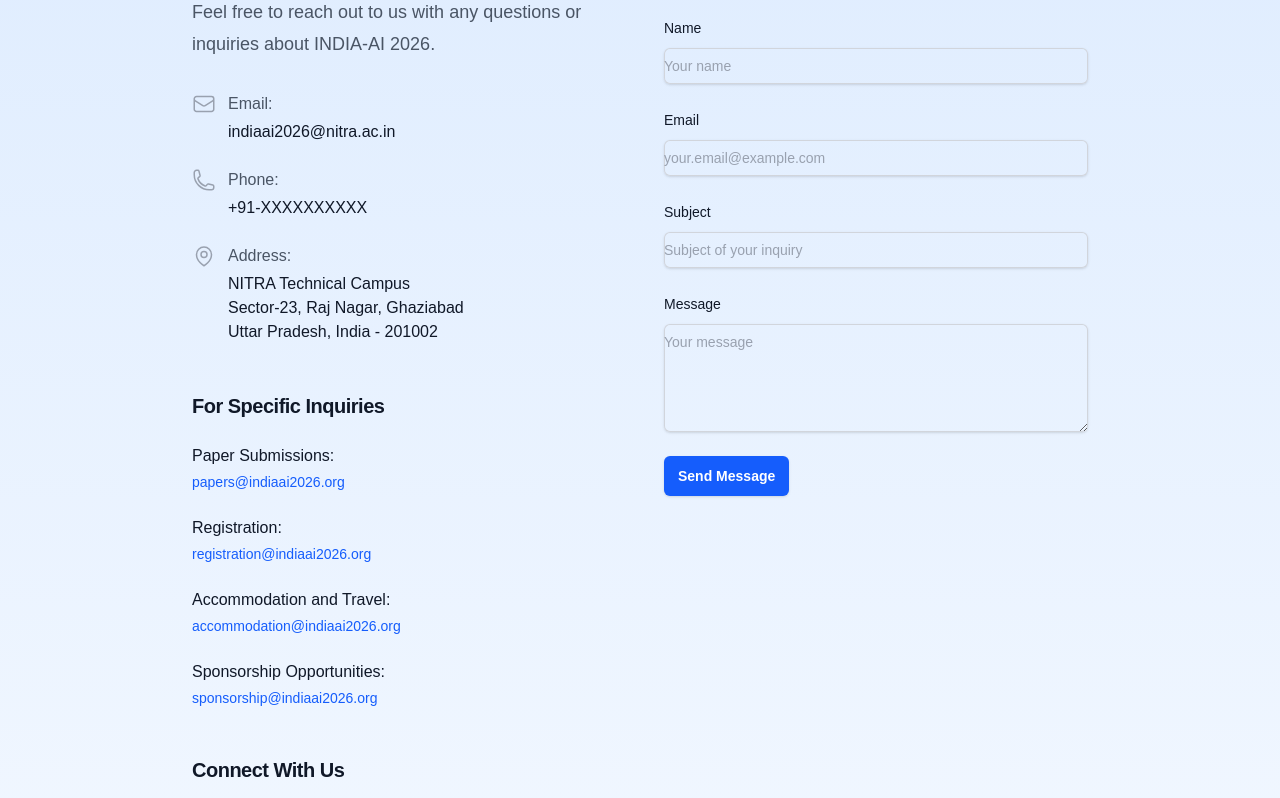
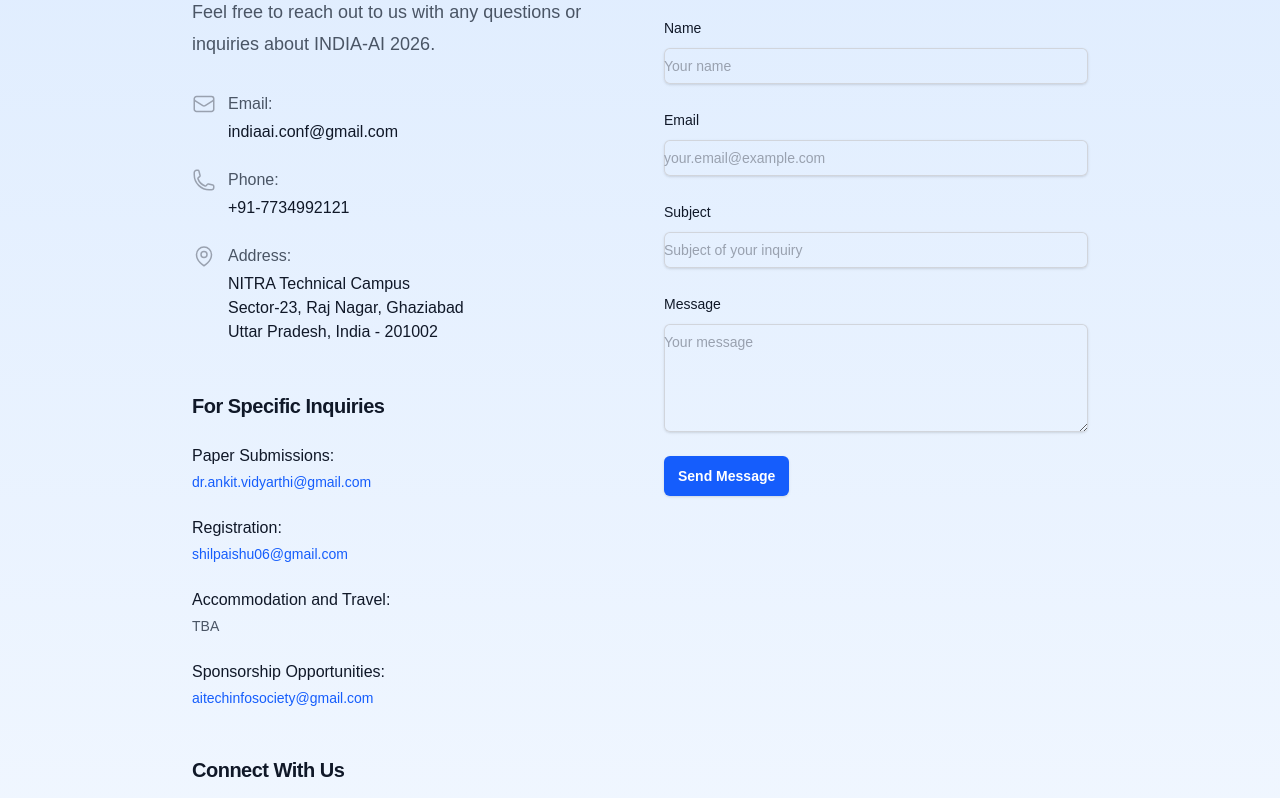
Before and after one commit to priyanshu07072004/india-ai, a Next.js app: page /contact in a window 1280 px wide. Shown: the part 340-1138 px from the top of the page. Built offline with nearby package versions, Linux system fonts and the light colour scheme.

Commit message:
changes in contact

```diff
--- a/app/contact/page.tsx
+++ b/app/contact/page.tsx
@@ -33,8 +33,8 @@
                   <div className="ml-3 text-base text-gray-600">
                     <p>Email:</p>
                     <p className="mt-1 font-medium text-gray-900">
-                      <a href="mailto:indiaai2026@nitra.ac.in" className="hover:underline">
-                        indiaai2026@nitra.ac.in
+                      <a href="mailto:indiaai.conf@gmail.com" className="hover:underline">
+                        indiaai.conf@gmail.com
                       </a>
                     </p>
                   </div>
@@ -46,7 +46,7 @@
                   </div>
                   <div className="ml-3 text-base text-gray-600">
                     <p>Phone:</p>
-                    <p className="mt-1 font-medium text-gray-900">+91-XXXXXXXXXX</p>
+                    <p className="mt-1 font-medium text-gray-900">+91-7734992121</p>
                   </div>
                 </div>
 
@@ -71,8 +71,8 @@
                   <div>
                     <h3 className="text-base font-medium text-gray-900">Paper Submissions:</h3>
                     <p className="mt-1 text-sm text-gray-600">
-                      <a href="mailto:papers@indiaai2026.org" className="text-blue-600 hover:text-blue-500">
-                        papers@indiaai2026.org
+                      <a href="mailto:dr.ankit.vidyarthi@gmail.com" className="text-blue-600 hover:text-blue-500">
+                        dr.ankit.vidyarthi@gmail.com
                       </a>
                     </p>
                   </div>
@@ -80,8 +80,8 @@
                   <div>
                     <h3 className="text-base font-medium text-gray-900">Registration:</h3>
                     <p className="mt-1 text-sm text-gray-600">
-                      <a href="mailto:registration@indiaai2026.org" className="text-blue-600 hover:text-blue-500">
-                        registration@indiaai2026.org
+                      <a href="mailto:shilpaishu06@gmail.com" className="text-blue-600 hover:text-blue-500">
+                        shilpaishu06@gmail.com
                       </a>
                     </p>
                   </div>
@@ -89,17 +89,15 @@
                   <div>
                     <h3 className="text-base font-medium text-gray-900">Accommodation and Travel:</h3>
                     <p className="mt-1 text-sm text-gray-600">
-                      <a href="mailto:accommodation@indiaai2026.org" className="text-blue-600 hover:text-blue-500">
-                        accommodation@indiaai2026.org
-                      </a>
+                      TBA
                     </p>
                   </div>
 
                   <div>
                     <h3 className="text-base font-medium text-gray-900">Sponsorship Opportunities:</h3>
                     <p className="mt-1 text-sm text-gray-600">
-                      <a href="mailto:sponsorship@indiaai2026.org" className="text-blue-600 hover:text-blue-500">
-                        sponsorship@indiaai2026.org
+                      <a href="mailto:aitechinfosociety@gmail.com" className="text-blue-600 hover:text-blue-500">
+                        aitechinfosociety@gmail.com
                       </a>
                     </p>
                   </div>
@@ -109,20 +107,19 @@
               <div className="mt-12">
                 <h2 className="text-xl font-bold tracking-tight text-gray-900">Connect With Us</h2>
                 <div className="mt-4 flex space-x-6">
+                  {/* Social links remain unchanged */}
                   <a href="#" className="text-gray-400 hover:text-gray-500">
                     <span className="sr-only">Twitter</span>
                     <svg className="h-6 w-6" fill="currentColor" viewBox="0 0 24 24" aria-hidden="true">
                       <path d="M8.29 20.251c7.547 0 11.675-6.253 11.675-11.675 0-.178 0-.355-.012-.53A8.348 8.348 0 0022 5.92a8.19 8.19 0 01-2.357.646 4.118 4.118 0 001.804-2.27 8.224 8.224 0 01-2.605.996 4.107 4.107 0 00-6.993 3.743 11.65 11.65 0 01-8.457-4.287 4.106 4.106 0 001.27 5.477A4.072 4.072 0 012.8 9.713v.052a4.105 4.105 0 003.292 4.022 4.095 4.095 0 01-1.853.07 4.108 4.108 0 003.834 2.85A8.233 8.233 0 012 18.407a11.616 11.616 0 006.29 1.84" />
                     </svg>
                   </a>
-
                   <a href="#" className="text-gray-400 hover:text-gray-500">
                     <span className="sr-only">LinkedIn</span>
                     <svg className="h-6 w-6" fill="currentColor" viewBox="0 0 24 24" aria-hidden="true">
                       <path d="M19 0h-14c-2.761 0-5 2.239-5 5v14c0 2.761 2.239 5 5 5h14c2.762 0 5-2.239 5-5v-14c0-2.761-2.238-5-5-5zm-11 19h-3v-11h3v11zm-1.5-12.268c-.966 0-1.75-.79-1.75-1.764s.784-1.764 1.75-1.764 1.75.79 1.75 1.764-.783 1.764-1.75 1.764zm13.5 12.268h-3v-5.604c0-3.368-4-3.113-4 0v5.604h-3v-11h3v1.765c1.396-2.586 7-2.777 7 2.476v6.759z"/>
                     </svg>
                   </a>
-
                   <a href="#" className="text-gray-400 hover:text-gray-500">
                     <span className="sr-only">Facebook</span>
                     <svg className="h-6 w-6" fill="currentColor" viewBox="0 0 24 24" aria-hidden="true">
@@ -136,6 +133,7 @@
             <div>
               <h2 className="text-2xl font-bold tracking-tight text-gray-900">Send us a message</h2>
               <form className="mt-8 space-y-6">
+                {/* Form remains unchanged */}
                 <div>
                   <label htmlFor="name" className="block text-sm font-medium leading-6 text-gray-900">
                     Name
@@ -242,7 +240,7 @@
               <div className="py-6">
                 <h3 className="text-lg font-medium text-gray-900">How can I get an invitation letter for visa purposes?</h3>
                 <p className="mt-2 text-base text-gray-600">
-                  After registration, you can request an invitation letter by emailing indiaai2026@nitra.ac.in with your registration details. Please check the <a href="/venue" className="text-blue-600 hover:text-blue-500">Venue</a> page for more visa information.
+                  After registration, you can request an invitation letter by emailing <a href="mailto:indiaai.conf@gmail.com" className="text-blue-600 hover:text-blue-500">indiaai.conf@gmail.com</a> with your registration details. Please check the <a href="/venue" className="text-blue-600 hover:text-blue-500">Venue</a> page for more visa information.
                 </p>
               </div>
             </div>
```
